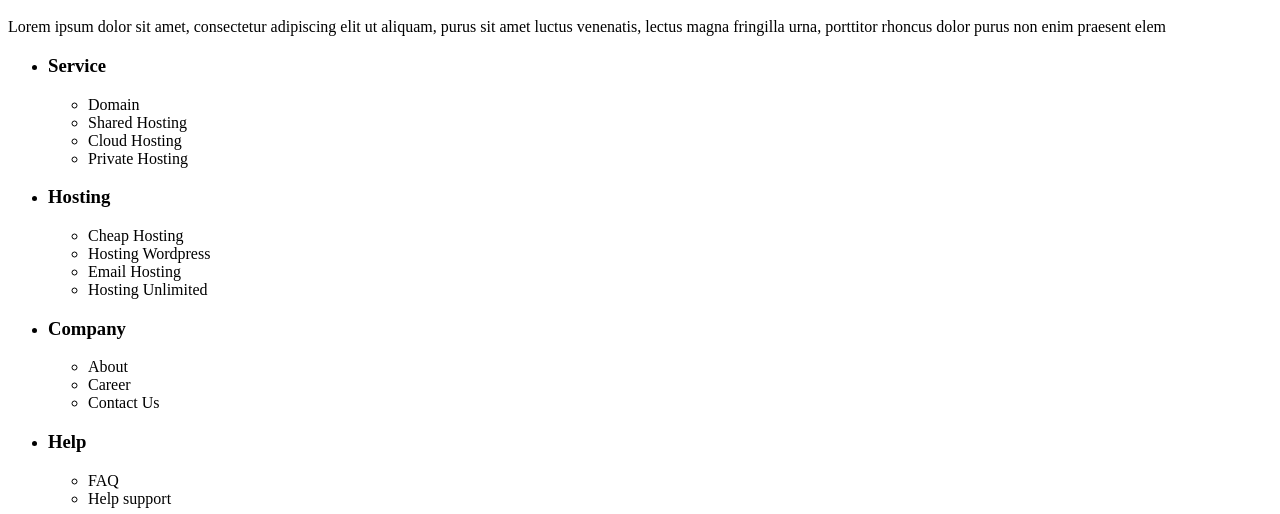
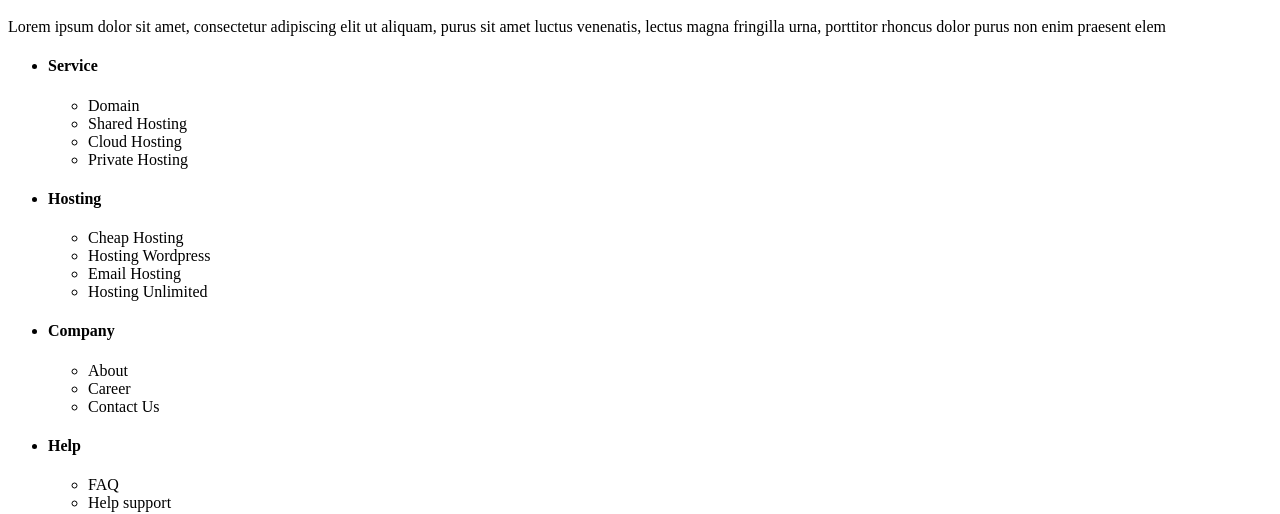
Before and after one commit to AnnaNikolT/Project-Hosting-Company, a plain HTML site: page index.html in a window 1280 px wide. Shown: the part 4285-4799 px from the top of the page. Drawn offline with Linux system fonts and the light colour scheme.

Commit message:
Update index.html

```diff
--- a/index.html
+++ b/index.html
@@ -207,6 +207,8 @@
     --></main>
 
     <footer>
+      <!--<a href="./images/logo.svg">Logo</a>-->
+
       <img src="./images/logo.svg" alt="logo" />
       <p>
         Lorem ipsum dolor sit amet, consectetur adipiscing elit ut aliquam,
@@ -215,7 +217,7 @@
       </p>
       <ul>
         <li>
-          <h3>Service</h3>
+          <h4>Service</h4>
           <ul>
             <li>Domain</li>
             <li>Shared Hosting</li>
@@ -224,7 +226,7 @@
           </ul>
         </li>
         <li>
-          <h3>Hosting</h3>
+          <h4>Hosting</h4>
           <ul>
             <li>Cheap Hosting</li>
             <li>Hosting Wordpress</li>
@@ -233,7 +235,7 @@
           </ul>
         </li>
         <li>
-          <h3>Company</h3>
+          <h4>Company</h4>
           <ul>
             <li>About</li>
             <li>Career</li>
@@ -241,7 +243,7 @@
           </ul>
         </li>
         <li>
-          <h3>Help</h3>
+          <h4>Help</h4>
           <ul>
             <li>FAQ</li>
             <li>Help support</li>
```
